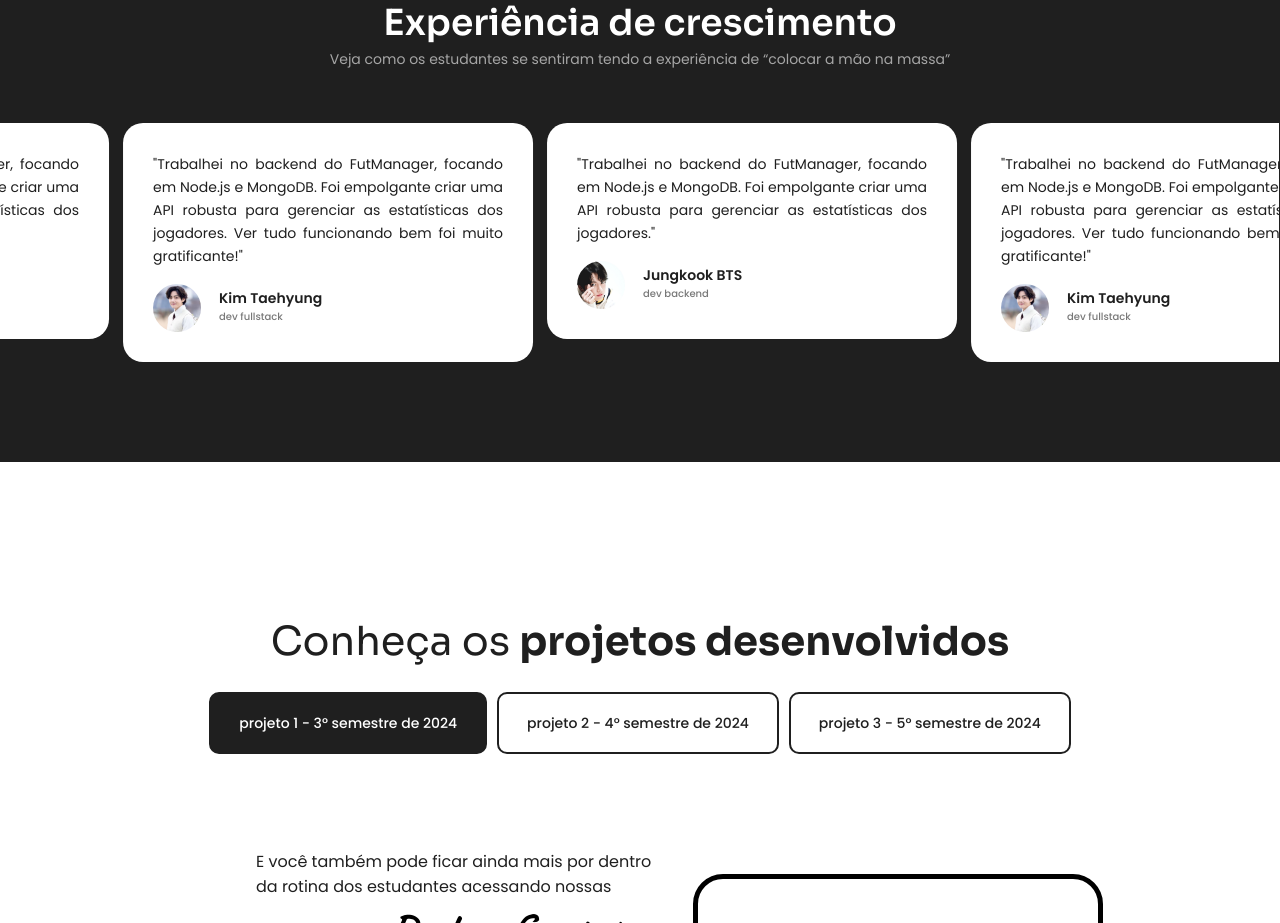
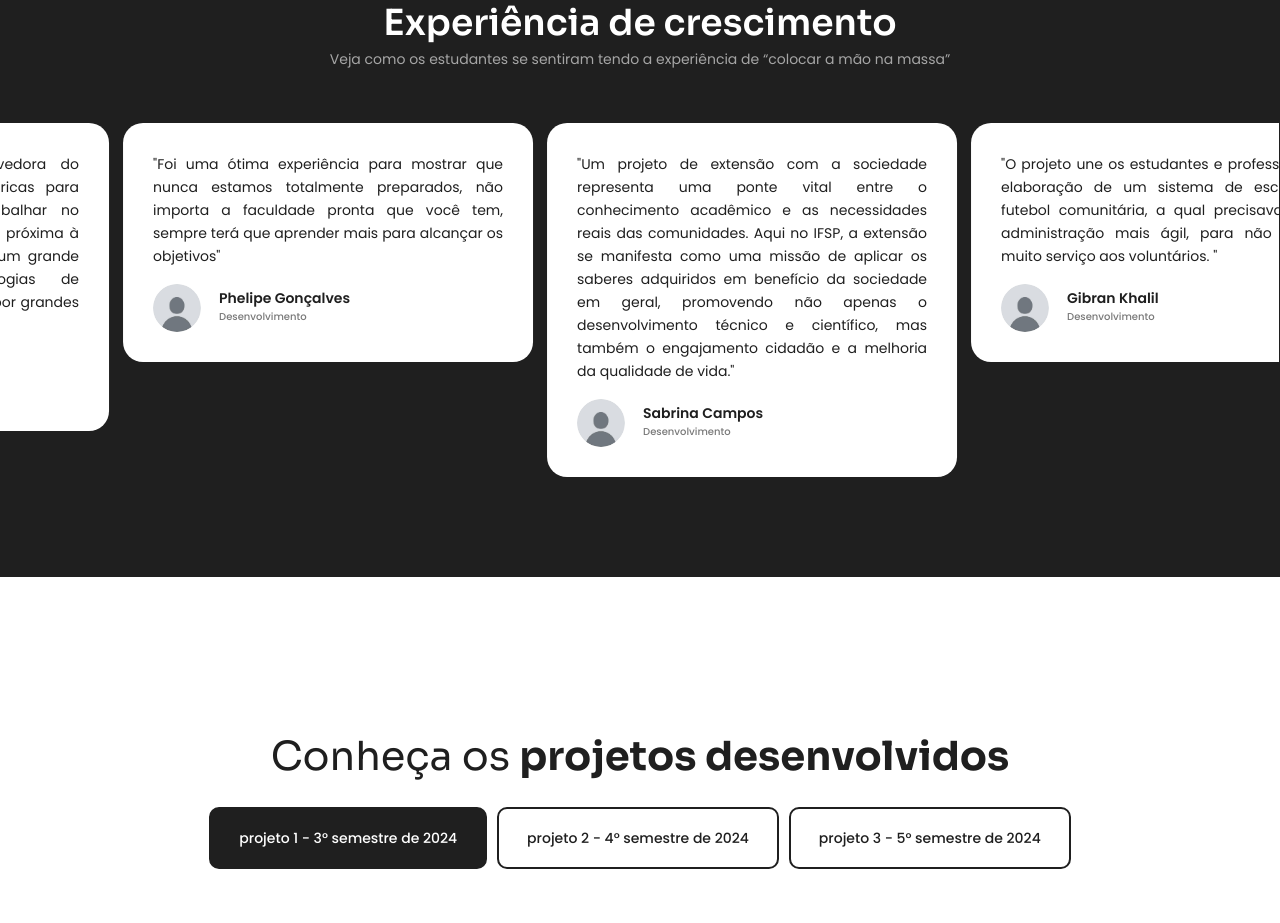
Before and after one commit to andreconstantino/dev-ifsp-pagina-projetos, a React (Vite) app: page / in a window 1280 px wide. Shown: the part 2460-3383 px from the top of the page. Built offline with nearby package versions, Linux system fonts and the light colour scheme; grey boxes are pictures that could not be loaded.

Commit message:
feat: add comments

```diff
--- a/src/pages/Home/index.jsx
+++ b/src/pages/Home/index.jsx
@@ -10,6 +10,8 @@ import './mobile.css'
 // isso aqui vai ir pro componente
 import JK from '../../assets/images/comment/jungkook.png'
 import Tae from '../../assets/images/comment/tae.png'
+
+import Avatar from '../../assets/images/comment/avatar.jpg'
 
 // melhorar o nome
 import Girl from '../../assets/images/meninaaa.png'
@@ -92,9 +94,71 @@ export default function Home() {
                     <div className='slider-comment-container'>
                         <div className='slide-comment-track'>
                             <CardComment
+                                description='"Fazer parte da equipe desenvolvedora do projeto envolveu atividades muito ricas para nossa experiência
+                                acadêmica. Trabalhar no Futmanager demonstrou, de maneira próxima à realidade, como é estar envolvido num grande projeto
+                                construído por tecnologias de desenvolvimento atuais e composto por grandes times."'
+                                img={Avatar}
+                                name='Andrey de Assis'
+                                role='Desenvolvimento'
+                            />
+                            <CardComment
+                                description='"Foi uma ótima experiência para mostrar que nunca estamos totalmente preparados, não importa a faculdade
+                                pronta que você tem, sempre terá que aprender mais para alcançar os objetivos"'
+                                img={Avatar}
+                                name='Phelipe Gonçalves'
+                                role='Desenvolvimento'
+                            />
+                            <CardComment
+                                description='"Um projeto de extensão com a sociedade representa uma ponte vital entre o conhecimento acadêmico e as
+                                necessidades reais das comunidades. Aqui no IFSP,  a extensão se manifesta como uma missão de aplicar os saberes
+                                adquiridos em benefício da sociedade em geral, promovendo não apenas o desenvolvimento técnico e científico, mas
+                                também o engajamento cidadão e a melhoria da qualidade de vida."'
+                                img={Avatar}
+                                name='Sabrina Campos'
+                                role='Desenvolvimento'
+                            />
+                            <CardComment
+                                description='"O projeto une os  estudantes e professores, para elaboração de um sistema de escolinha de futebol comunitária,
+                                a qual precisava de uma administração mais ágil, para não acumular muito serviço aos voluntários. "'
+                                img={Avatar}
+                                name='Gibran Khalil'
+                                role='Desenvolvimento'
+                            />
+                            <CardComment
+                                description='"Os benefícios são mútuos. Os acadêmicos ganham experiências profissionais na tecnologia, trabalhando como se fosse
+                                uma empresa, enquanto os participantes da comunidade recebem o sistema que auxilia no seu dia a dia."'
+                                img={Avatar}
+                                name='Julia Barbosa'
+                                role='Desenvolvimento'
+                            />
+                            <CardComment
+                                description='"Fiz parte da Equipe de Mídias e foi uma experiência incrível participar desse projeto.
+                                Construímos a identidade visual de nosso Instagram, para trazer um conteúdo informativo e criativo ao mesmo tempo."'
+                                img={Avatar}
+                                name='Elisa Reis'
+                                role='Mídias Sociais'
+                            />
+                            <CardComment
+                                description='"Participar do projeto de extensão para melhorar o código do site da ONG "Futpaz" foi uma experiência interessante,
+                                apesar dos desafios. Trabalhar na otimização do site ofereceu uma boa oportunidade para aplicar conhecimentos técnicos, mas houve
+                                alguns obstáculos com a configuração da máquina virtual que complicaram o processo. Ainda assim, a experiência contribuiu para o
+                                desenvolvimento das minhas habilidades."'
+                                img={Avatar}
+                                name='Camilly Lima'
+                                role='Desenvolvimento'
+                            />
+                            <CardComment
+                                description='"Trabalhei no backend do FutManager, focando em Node.js e MongoDB.
+                                Foi empolgante criar uma API robusta para gerenciar as estatísticas dos jogadores.
+                                Ver tudo funcionando bem foi muito gratificante!"'
+                                img={Avatar}
+                                name='Kim Taehyung'
+                                role='dev fullstack'
+                            />
+                            <CardComment
                                 description='"Trabalhei no backend do FutManager, focando em Node.js e MongoDB.
                                 Foi empolgante criar uma API robusta para gerenciar as estatísticas dos jogadores."'
-                                img={JK}
+                                img={Avatar}
                                 name='Jungkook BTS'
                                 role='dev backend'
                             />
@@ -102,67 +166,7 @@ export default function Home() {
                                 description='"Trabalhei no backend do FutManager, focando em Node.js e MongoDB.
                                 Foi empolgante criar uma API robusta para gerenciar as estatísticas dos jogadores.
                                 Ver tudo funcionando bem foi muito gratificante!"'
-                                img={Tae}
-                                name='Kim Taehyung'
-                                role='dev fullstack'
-                            />
-                            <CardComment
-                                description='"Trabalhei no backend do FutManager, focando em Node.js e MongoDB.
-                                Foi empolgante criar uma API robusta para gerenciar as estatísticas dos jogadores."'
-                                img={JK}
-                                name='Jungkook BTS'
-                                role='dev backend'
-                            />
-                            <CardComment
-                                description='"Trabalhei no backend do FutManager, focando em Node.js e MongoDB.
-                                Foi empolgante criar uma API robusta para gerenciar as estatísticas dos jogadores.
-                                Ver tudo funcionando bem foi muito gratificante!"'
-                                img={Tae}
-                                name='Kim Taehyung'
-                                role='dev fullstack'
-                            />
-                            <CardComment
-                                description='"Trabalhei no backend do FutManager, focando em Node.js e MongoDB.
-                                Foi empolgante criar uma API robusta para gerenciar as estatísticas dos jogadores."'
-                                img={JK}
-                                name='Jungkook BTS'
-                                role='dev backend'
-                            />
-                            <CardComment
-                                description='"Trabalhei no backend do FutManager, focando em Node.js e MongoDB.
-                                Foi empolgante criar uma API robusta para gerenciar as estatísticas dos jogadores.
-                                Ver tudo funcionando bem foi muito gratificante!"'
-                                img={Tae}
-                                name='Kim Taehyung'
-                                role='dev fullstack'
-                            />
-                            <CardComment
-                                description='"Trabalhei no backend do FutManager, focando em Node.js e MongoDB.
-                                Foi empolgante criar uma API robusta para gerenciar as estatísticas dos jogadores."'
-                                img={JK}
-                                name='Jungkook BTS'
-                                role='dev backend'
-                            />
-                            <CardComment
-                                description='"Trabalhei no backend do FutManager, focando em Node.js e MongoDB.
-                                Foi empolgante criar uma API robusta para gerenciar as estatísticas dos jogadores.
-                                Ver tudo funcionando bem foi muito gratificante!"'
-                                img={Tae}
-                                name='Kim Taehyung'
-                                role='dev fullstack'
-                            />
-                            <CardComment
-                                description='"Trabalhei no backend do FutManager, focando em Node.js e MongoDB.
-                                Foi empolgante criar uma API robusta para gerenciar as estatísticas dos jogadores."'
-                                img={JK}
-                                name='Jungkook BTS'
-                                role='dev backend'
-                            />
-                            <CardComment
-                                description='"Trabalhei no backend do FutManager, focando em Node.js e MongoDB.
-                                Foi empolgante criar uma API robusta para gerenciar as estatísticas dos jogadores.
-                                Ver tudo funcionando bem foi muito gratificante!"'
-                                img={Tae}
+                                img={Avatar}
                                 name='Kim Taehyung'
                                 role='dev fullstack'
                             />
```
Also changed, not shown: src/assets/images/comment/avatar.jpg (added).
